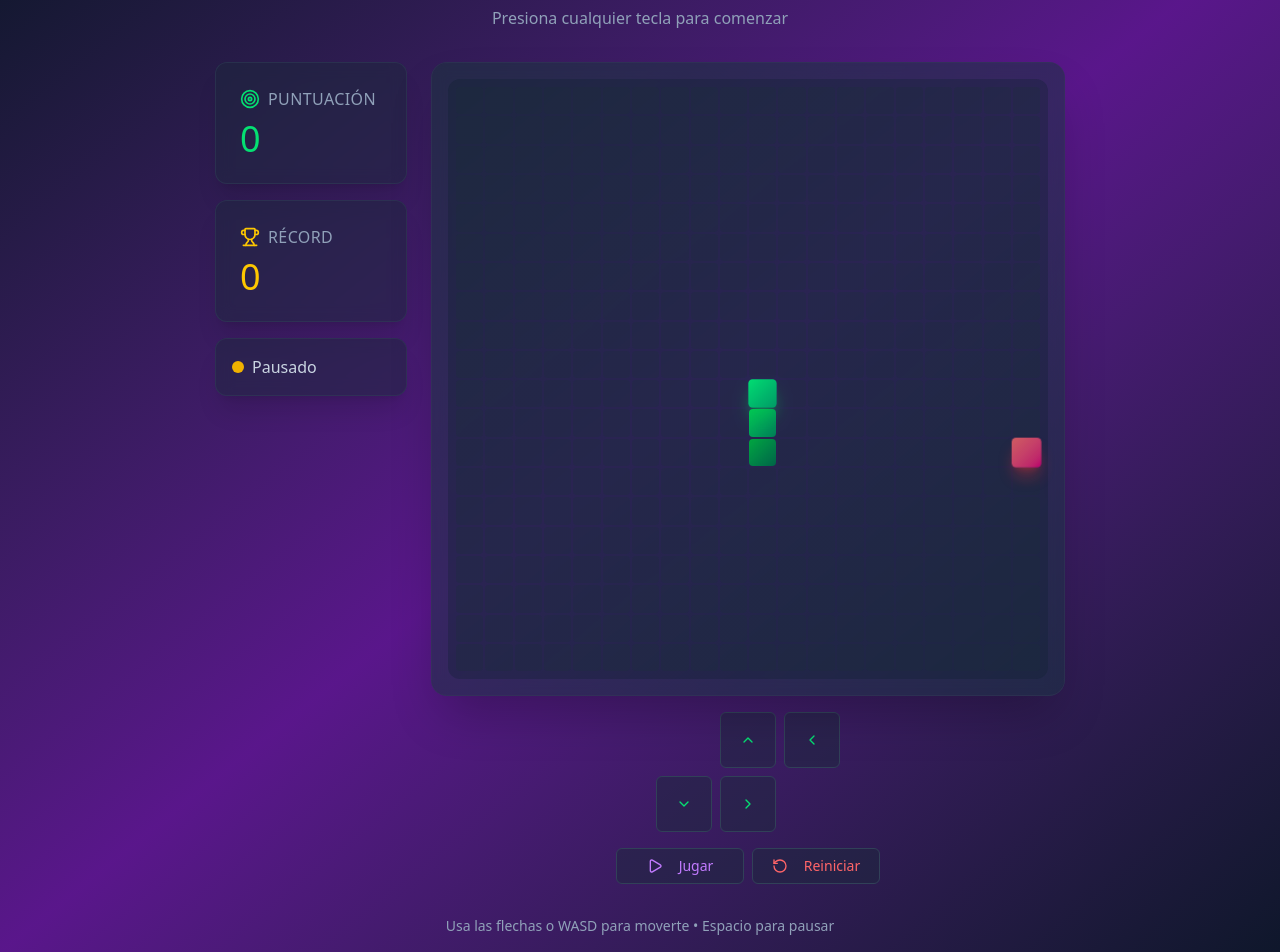
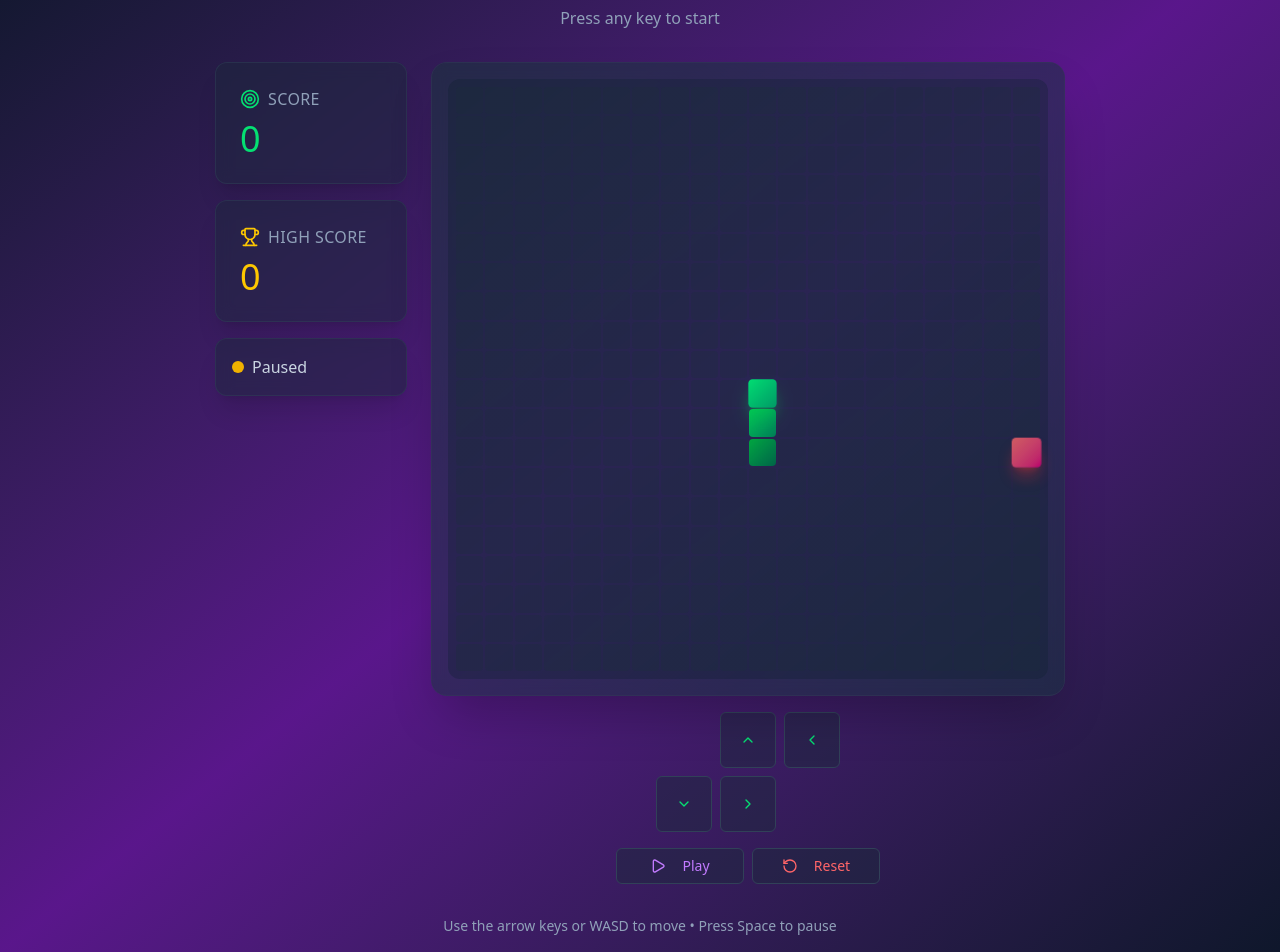
Before and after one commit to faidrn/my-snake-game, a React (Vite) app: page / in a window 1280 px wide. Shown: the part 78-1030 px from the top of the page. Built offline with nearby package versions, Linux system fonts and the light colour scheme.

Commit message:
change spanish instructions for english instructions, delete not used components

```diff
--- a/src/App.jsx
+++ b/src/App.jsx
@@ -185,7 +185,7 @@ function App() {
             SNAKE
           </h1>
           <p className="text-slate-400">
-            {isPaused && !gameOver ? 'Presiona cualquier tecla para comenzar' : ''}
+            {isPaused && !gameOver ? 'Press any key to start' : ''}
           </p>
         </div>
 
@@ -205,7 +205,7 @@ function App() {
         </div>
 
         <div className="mt-8 text-center text-slate-400 text-sm">
-          <p>Usa las flechas o WASD para moverte • Espacio para pausar</p>
+          <p>Use the arrow keys or WASD to move • Press Space to pause</p>
         </div>
       </div>
 
--- a/src/components/Board.jsx
+++ b/src/components/Board.jsx
@@ -10,7 +10,7 @@ const Board = ({ snake, food, gridSize }) => {
   return (
     <div className="relative bg-slate-800/50 backdrop-blur-sm rounded-2xl p-4 shadow-2xl border border-slate-700/50">
       <div
-        className="grid gap-[2px] bg-slate-900/30 rounded-xl p-2"
+        className="grid gap-0.5 bg-slate-900/30 rounded-xl p-2"
         style={{
           gridTemplateColumns: `repeat(${gridSize}, 1fr)`,
           width: 'min(600px, 90vw)',
--- a/src/components/Cell.jsx
+++ /dev/null
@@ -1,14 +0,0 @@
-import React from "react";
-
-const Cell = ({ isSnake, isFood }) => {
-    let base = "w-5 h-5";
-
-    if (isSnake) base += " bg-green-500";
-    else if (isFood) base += " bg-pink-500 rounded-full";
-    else base += " bg-gray-300";
-
-
-    return <div className={base}></div>;
-};
-
-export default Cell;
--- a/src/components/Controls.jsx
+++ b/src/components/Controls.jsx
@@ -63,12 +63,12 @@ const Controls = ({
           {isPaused ? (
             <>
               <Play className="w-4 h-4 mr-2 text-purple-400" />
-              <span className="text-purple-400">Jugar</span>
+              <span className="text-purple-400">Play</span>
             </>
           ) : (
             <>
               <Pause className="w-4 h-4 mr-2 text-purple-400" />
-              <span className="text-purple-400">Pausar</span>
+              <span className="text-purple-400">Pause</span>
             </>
           )}
         </Button>
@@ -79,7 +79,7 @@ const Controls = ({
           className="w-32 bg-slate-800/50 border-slate-700 hover:bg-slate-700 hover:border-red-500"
         >
           <RotateCcw className="w-4 h-4 mr-2 text-red-400" />
-          <span className="text-red-400">Reiniciar</span>
+          <span className="text-red-400">Reset</span>
         </Button>
       </div>
     </div>
--- a/src/components/GameOverModal.jsx
+++ b/src/components/GameOverModal.jsx
@@ -16,7 +16,7 @@ const GameOverModal = ({ score, highScore, onRestart }) => {
             {isNewHighScore && (
               <div className="flex items-center justify-center gap-2 text-yellow-400 animate-pulse">
                 <Trophy className="w-5 h-5" />
-                <span>¡Nuevo Récord!</span>
+                <span>¡New record!</span>
                 <Trophy className="w-5 h-5" />
               </div>
             )}
@@ -24,12 +24,12 @@ const GameOverModal = ({ score, highScore, onRestart }) => {
 
           <div className="space-y-4 mb-8">
             <div className="bg-slate-800/50 rounded-xl p-4 border border-slate-700">
-              <div className="text-slate-400 mb-1">Tu Puntuación</div>
+              <div className="text-slate-400 mb-1">Your Score</div>
               <div className="text-4xl text-green-400">{score}</div>
             </div>
 
             <div className="bg-slate-800/50 rounded-xl p-4 border border-slate-700">
-              <div className="text-slate-400 mb-1">Mejor Puntuación</div>
+              <div className="text-slate-400 mb-1">High Score</div>
               <div className="text-4xl text-yellow-400">{highScore}</div>
             </div>
           </div>
@@ -40,7 +40,7 @@ const GameOverModal = ({ score, highScore, onRestart }) => {
             size="lg"
           >
             <RotateCcw className="w-5 h-5 mr-2" />
-            Jugar de Nuevo
+            Play Again
           </Button>
         </div>
       </div>
--- a/src/components/GameStats.jsx
+++ b/src/components/GameStats.jsx
@@ -8,7 +8,7 @@ const GameStats = ({ score, highScore, isPaused, gameOver }) => {
       <div className="bg-slate-800/50 backdrop-blur-sm rounded-xl p-6 border border-slate-700/50 shadow-xl">
         <div className="flex items-center gap-2 mb-2">
           <Target className="w-5 h-5 text-green-400" />
-          <span className="text-slate-400 uppercase tracking-wide">Puntuación</span>
+          <span className="text-slate-400 uppercase tracking-wide">Score</span>
         </div>
         <div className="text-4xl text-green-400">{score}</div>
       </div>
@@ -17,7 +17,7 @@ const GameStats = ({ score, highScore, isPaused, gameOver }) => {
       <div className="bg-slate-800/50 backdrop-blur-sm rounded-xl p-6 border border-slate-700/50 shadow-xl">
         <div className="flex items-center gap-2 mb-2">
           <Trophy className="w-5 h-5 text-yellow-400" />
-          <span className="text-slate-400 uppercase tracking-wide">Récord</span>
+          <span className="text-slate-400 uppercase tracking-wide">High Score</span>
         </div>
         <div className="text-4xl text-yellow-400">{highScore}</div>
       </div>
@@ -35,7 +35,7 @@ const GameStats = ({ score, highScore, isPaused, gameOver }) => {
             }`}
           />
           <span className="text-slate-300">
-            {gameOver ? "Game Over" : isPaused ? "Pausado" : "Jugando"}
+            {gameOver ? "Game Over" : isPaused ? "Paused" : "Playing"}
           </span>
         </div>
       </div>
--- a/src/components/ScoreBoard.jsx
+++ /dev/null
@@ -1,11 +0,0 @@
-const ScoreBoard = ({ scores }) => {
-  return (
-    <div
-        className="text-xl text-gray-700"
-    >
-        Puntuación: <span className="font-bold text-pink-500">{scores}</span>
-    </div>
-  );
-};
-
-export default ScoreBoard;
```
